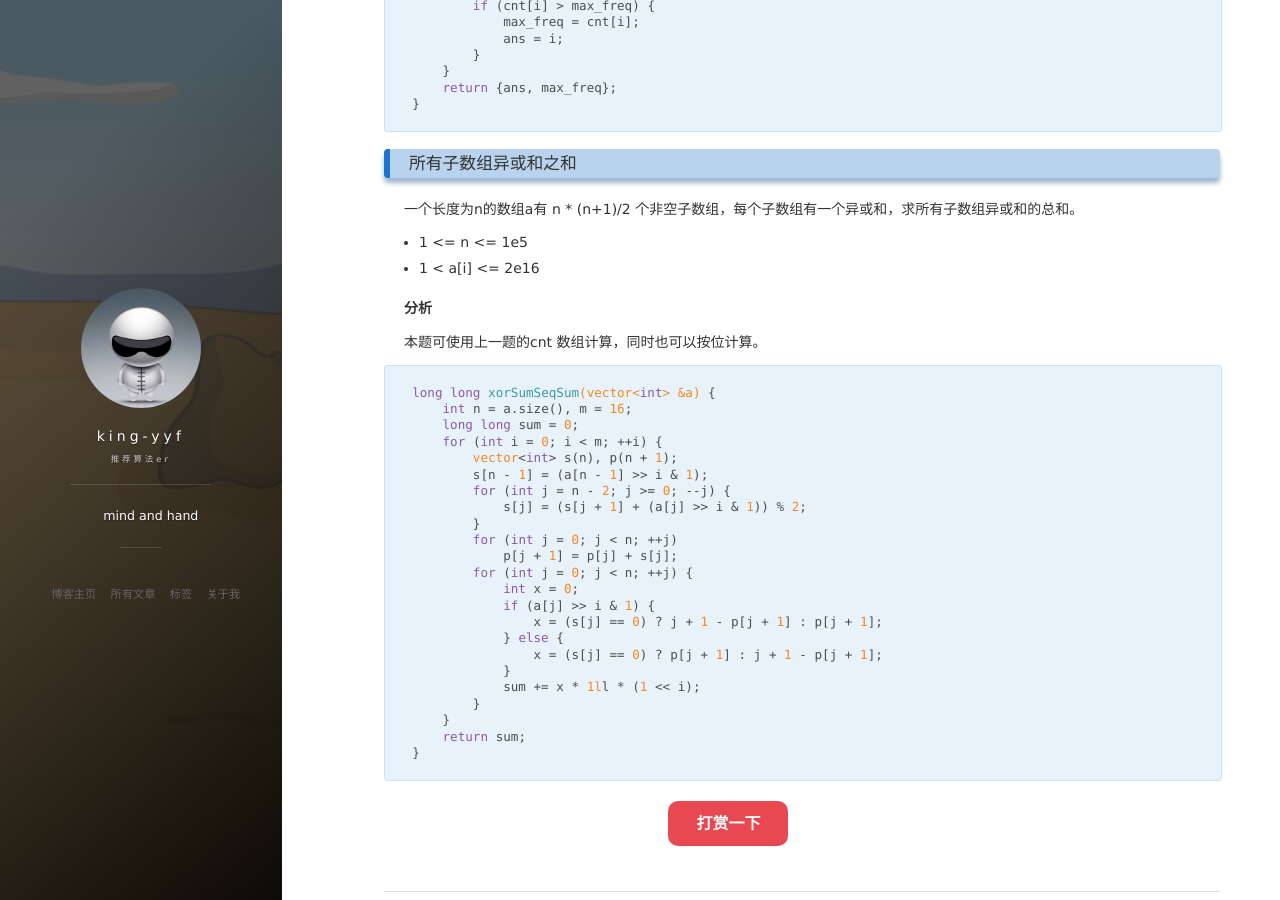
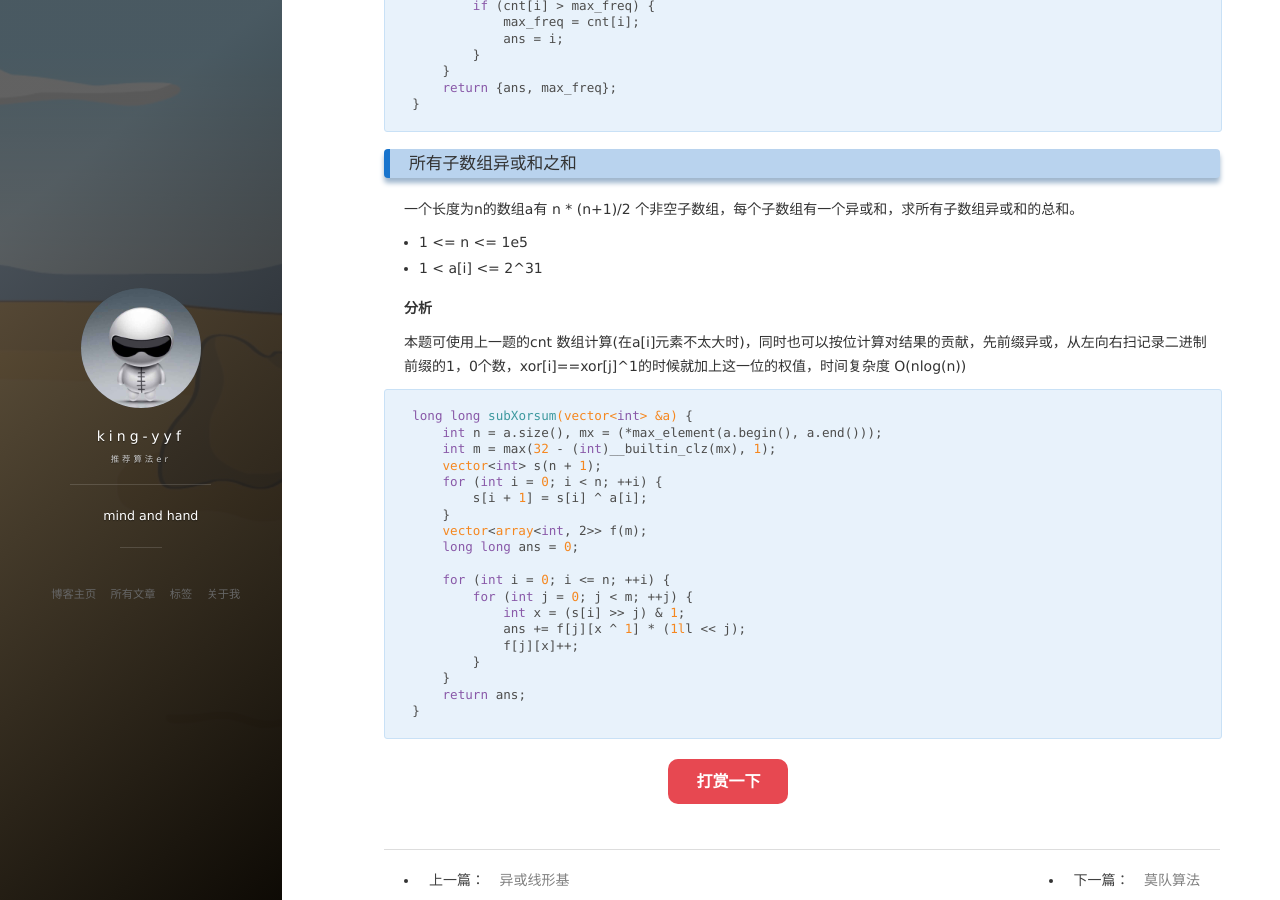
Before and after one commit to king-yyf/king-yyf.github.io, a Jekyll site: the page built from _posts/2023-01-20-walsh_trans.md, in a window 1280 px wide and 900 px high, scrolled down 7369 px. Built offline with Jekyll 4.4.1, drawn with Linux system fonts in a browser that asks for light colours; nearby versions of some CDN libraries; comment, search, counter and statistics services are not loaded.

Commit message:
update pro

````diff
--- a/_posts/2023-01-20-walsh_trans.md
+++ b/_posts/2023-01-20-walsh_trans.md
@@ -254,34 +254,30 @@ vector<int> xorSubsequence(vector<int> a) {
 一个长度为n的数组a有 n * (n+1)/2 个非空子数组，每个子数组有一个异或和，求所有子数组异或和的总和。
 
 + 1 <= n <= 1e5
-+ 1 < a[i] <= 2e16
++ 1 < a[i] <= 2^31
 
 **分析**
 
-本题可使用上一题的cnt 数组计算，同时也可以按位计算。
+本题可使用上一题的cnt 数组计算(在a[i]元素不太大时)，同时也可以按位计算对结果的贡献，先前缀异或，从左向右扫记录二进制前缀的1，0个数，xor[i]==xor[j]^1的时候就加上这一位的权值，时间复杂度 O(nlog(n))
 
 ```c++
-long long xorSumSeqSum(vector<int> &a) {
-    int n = a.size(), m = 16;
-    long long sum = 0;
-    for (int i = 0; i < m; ++i) {
-        vector<int> s(n), p(n + 1);
-        s[n - 1] = (a[n - 1] >> i & 1);
-        for (int j = n - 2; j >= 0; --j) {
-            s[j] = (s[j + 1] + (a[j] >> i & 1)) % 2;
-        }
-        for (int j = 0; j < n; ++j)
-            p[j + 1] = p[j] + s[j];
-        for (int j = 0; j < n; ++j) {
-            int x = 0;
-            if (a[j] >> i & 1) {
-                x = (s[j] == 0) ? j + 1 - p[j + 1] : p[j + 1];
-            } else {
-                x = (s[j] == 0) ? p[j + 1] : j + 1 - p[j + 1];
-            }
-            sum += x * 1ll * (1 << i);
+long long subXorsum(vector<int> &a) {
+    int n = a.size(), mx = (*max_element(a.begin(), a.end()));
+    int m = max(32 - (int)__builtin_clz(mx), 1);
+    vector<int> s(n + 1);
+    for (int i = 0; i < n; ++i) {
+        s[i + 1] = s[i] ^ a[i];
+    }
+    vector<array<int, 2>> f(m);
+    long long ans = 0;
+
+    for (int i = 0; i <= n; ++i) {
+        for (int j = 0; j < m; ++j) {
+            int x = (s[i] >> j) & 1;
+            ans += f[j][x ^ 1] * (1ll << j);
+            f[j][x]++;
         }
     }
-    return sum;
+    return ans;
 }
 ```
````
